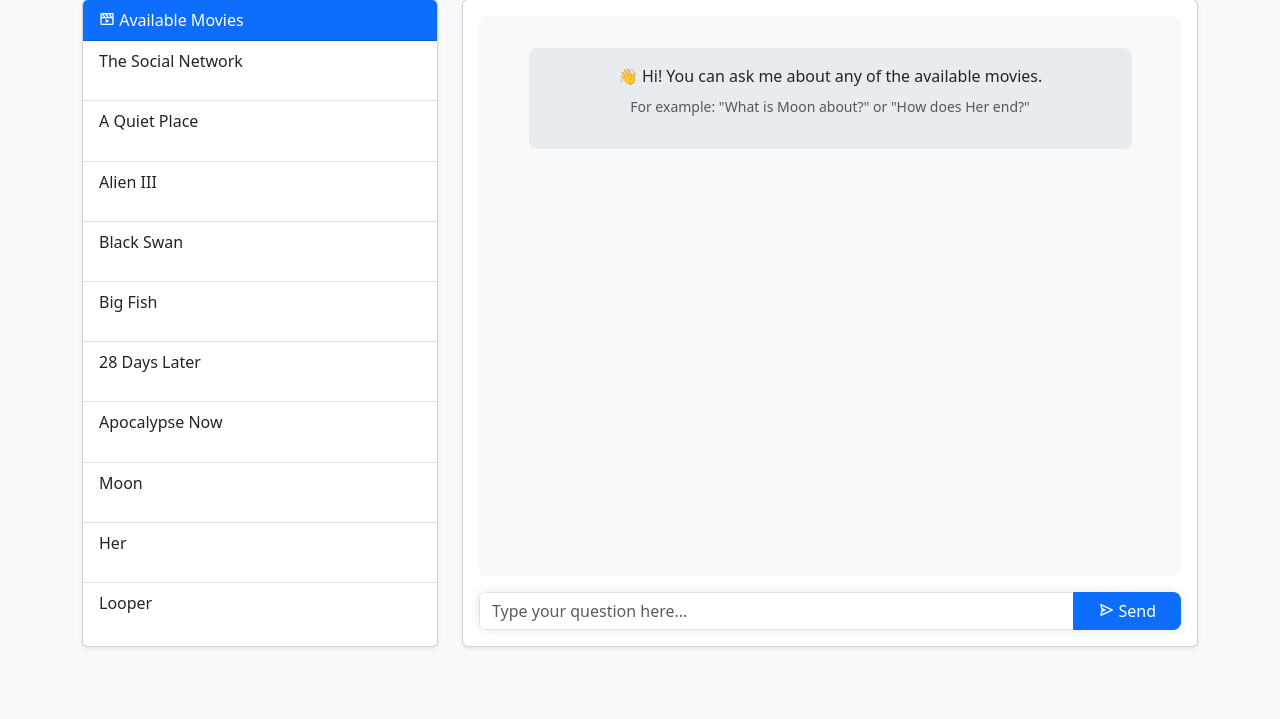
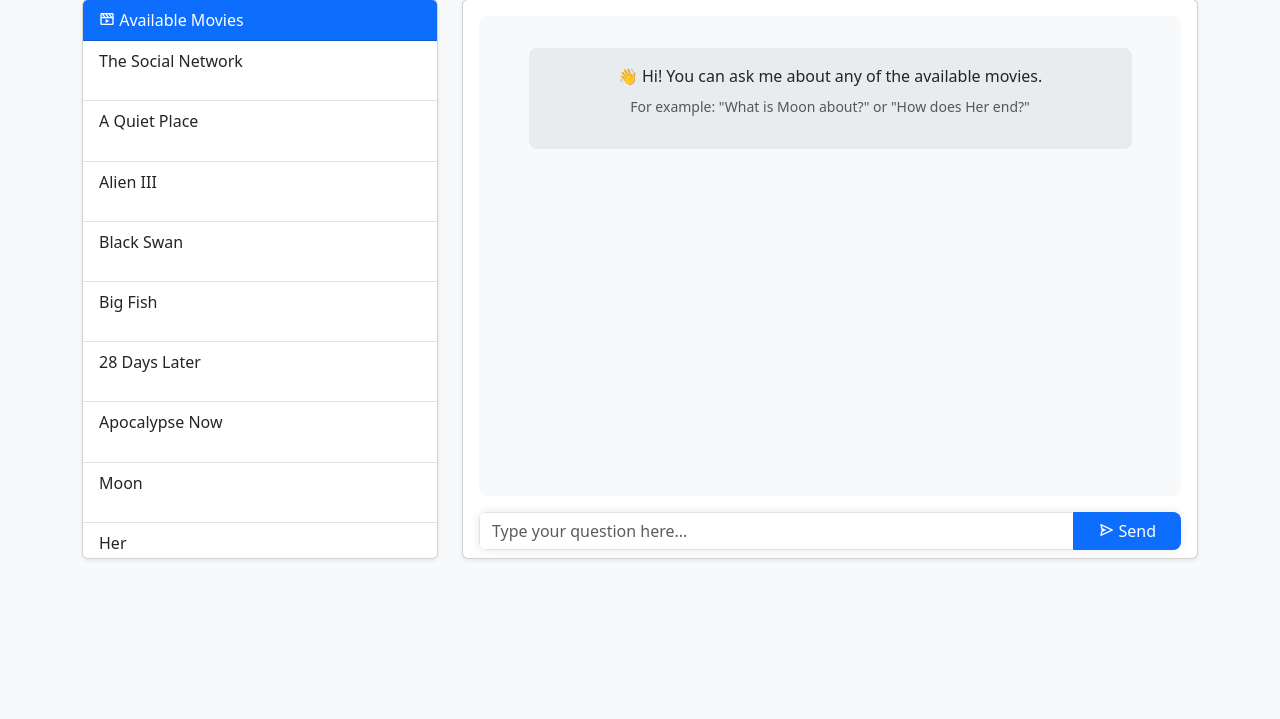
Before and after one commit to pascualferrer/t3TDI, a Flask app: page / in a window 1280 px wide. Shown: the part 196-915 px from the top of the page. After the commit the page ends 756 px from the top, so only its background shows below. Run offline with Flask 3, Linux system fonts and the light colour scheme.

Commit message:
Cambios estéticos

```diff
--- a/static/style.css
+++ b/static/style.css
@@ -1,5 +1,5 @@
 .main-container {
-    height: 648px;
+    height: 560px;
     display: flex;
     flex-direction: column;
 }
@@ -11,7 +11,7 @@
 }
 
 .chat-container {
-    height: 560px;
+    height: 480px;
     overflow-y: auto;
     padding: 1rem;
     background: #f8f9fa;
```
